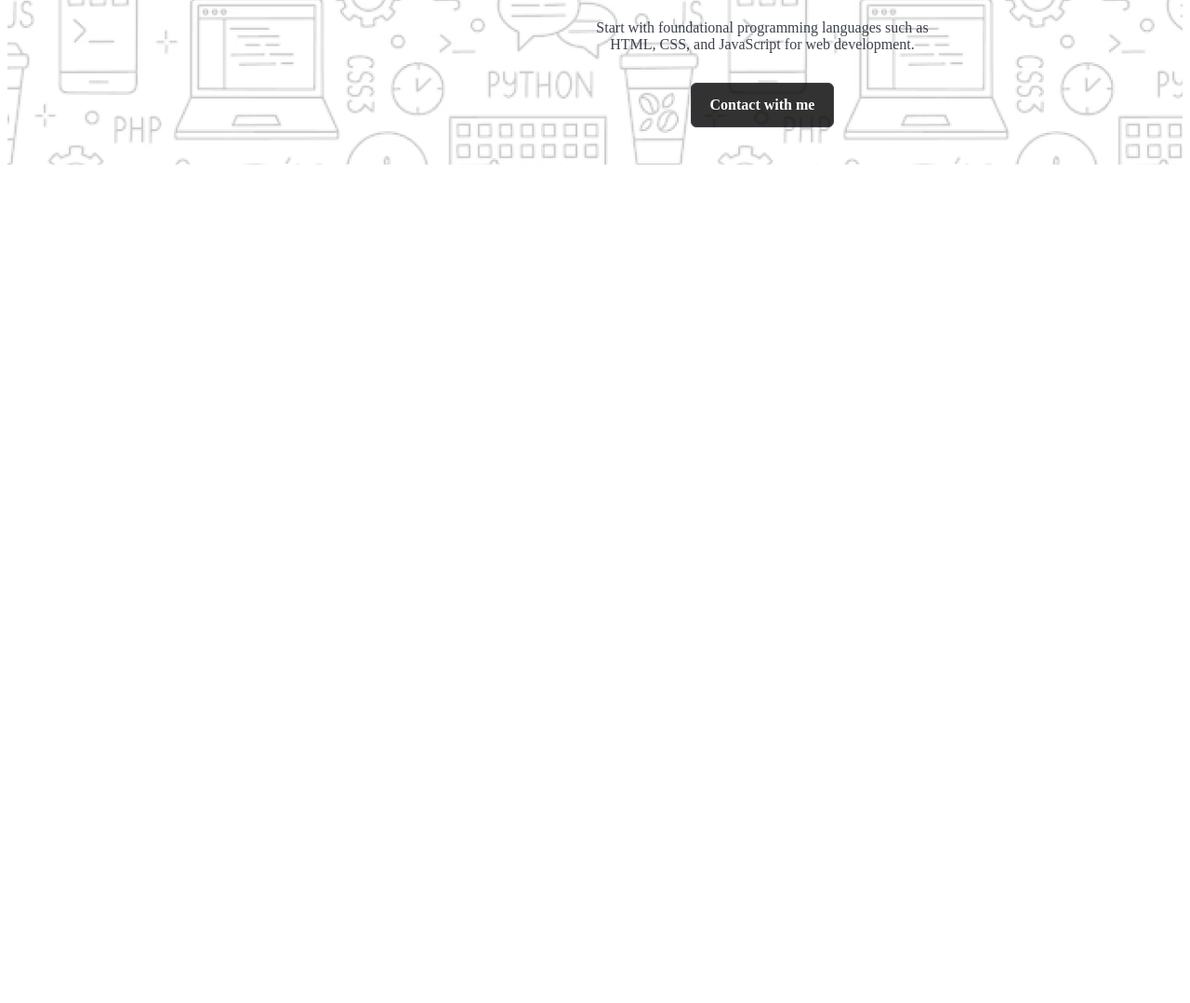
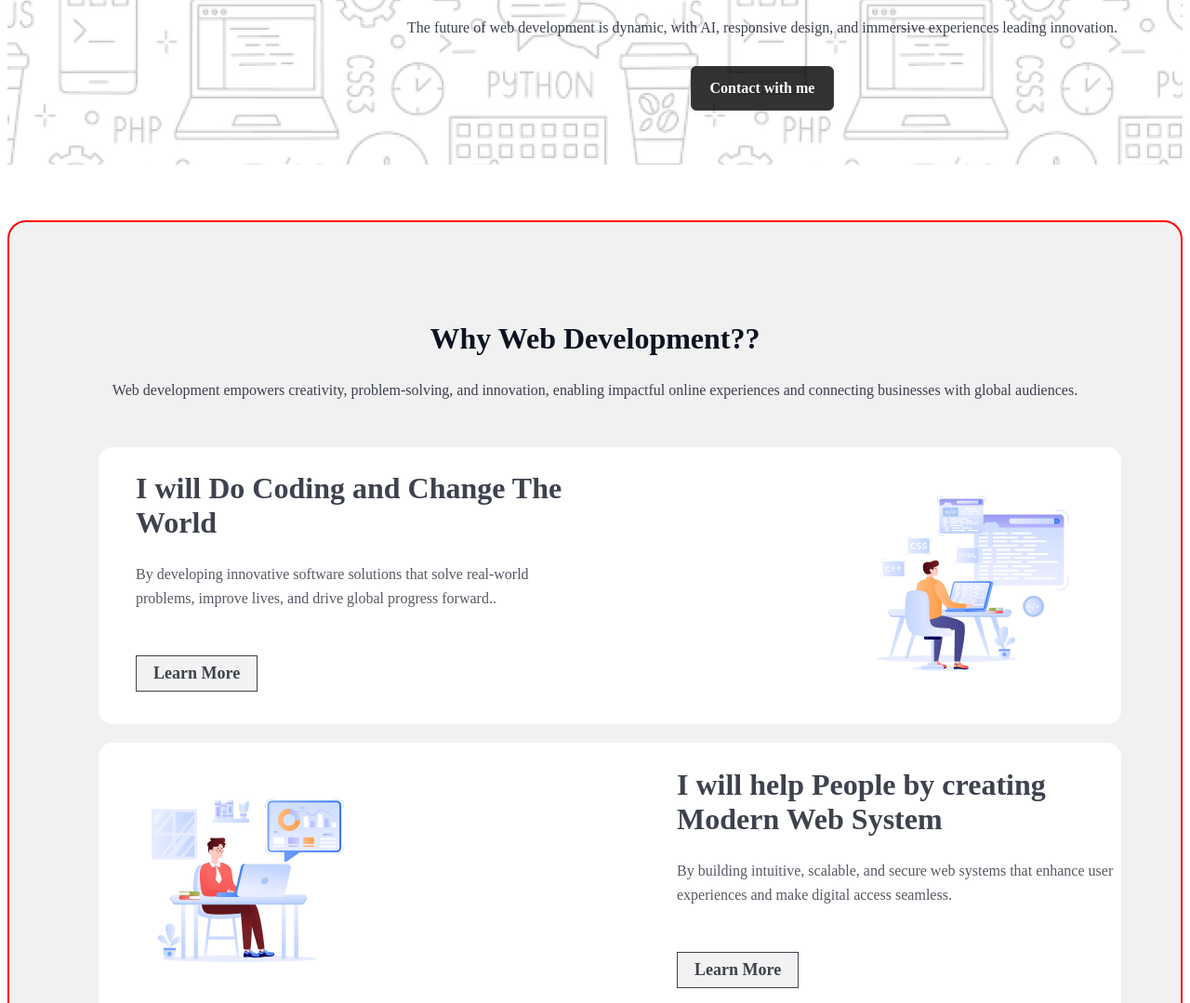
Before and after one commit to Sabbir-663/assignment-01, a plain HTML site: page index.html in a window 1280 px wide. Shown: the part 621-1700 px from the top of the page at 93% size. Before the commit the page ends 806 px from the top, so only its background shows below. Drawn offline with Linux system fonts and the light colour scheme; a web font is replaced by a local one.

Commit message:
Section 2 done

```diff
--- a/index.html
+++ b/index.html
@@ -18,8 +18,10 @@
             <div class="main-content">
                 <img src="./assets/Group.png" alt="">
                 <h1 class="main-tittle">"In the near future, I hope to <br> become a Developer."</h1>
-                <p class="main-description">Start with foundational programming languages such as <br> HTML, CSS, and JavaScript for web development.</p>
-              <button class="btn2">Contact with me</button>
+                <p class="main-description">
+                    The future of web development is dynamic, with AI, responsive design, and immersive experiences leading innovation.</p>
+
+              <input class="btn2" type="button" value="Contact with me">
         </div>
 
 
@@ -27,5 +29,65 @@
 
     </section>
 
+
+    <!-- Section 2 --><!-- Section 2 --><!-- Section 2 --><!-- Section 2 --><!-- Section 2 --><!-- Section 2 --><!-- Section 2 -->
+
+   <section class="section-2">
+    <div class="part-1">
+        <h2 class="part1-title">
+            Why Web Development??
+
+        </h2>
+        <p class="part1-description">
+            Web development empowers creativity, problem-solving, and innovation, enabling impactful online experiences and connecting businesses with global audiences.
+        </p>
+    </div>
+
+    <div class="part-2">
+        <div class="points">
+            <div class="point-content">
+               <h2 class="point-title">I will Do Coding and Change The World</h2>
+               <p class="point-description">By developing innovative software solutions that solve real-world
+                 problems, improve lives, and drive global progress forward..</p>
+                <input class="point-button" type="button" value="Learn More">
+            </div>
+            <div class=" point-images">
+            <img src="./assets/Group 4.png" alt="">
+            </div>
+
+        </div>
+        <div class="points">
+            <div class="point-images">
+                <img src="./assets/Group 3.png" alt="">
+            </div>
+            <div class="point-content">
+            <h2 class="point-title">I will help People by creating Modern Web System
+            </h2>
+            <p class="point-description">By building intuitive, scalable, and secure web systems that enhance user
+                 experiences and make digital access seamless.</p>
+
+            <input class="point-button" type="button" value="Learn More">
+        </div>
+
+        </div>
+        <div class="points">
+           <div class="point-content">
+            <h2 class="point-title">Web Development is a creative work.</h2>
+            <p class="point-description">Web development is creative because it blends design, coding, and problem-solving
+                 to craft unique digital experiences that engage users effectively.</p>
+                <input class="point-button" type="button" value="Learn More">
+            </div>
+            <div class=" point-images">
+                <img src="./assets/Group 4.png" alt="">
+            </div>
+        </div>
+
+    </div>
+</section>
+
+
+
+
+
 </body>
 </html>
--- a/style.css
+++ b/style.css
@@ -2,7 +2,8 @@
 
 @import url('https://fonts.googleapis.com/css2?family=Azeret+Mono:ital,wght@0,100..900;1,100..900&display=swap');
 
-
+// <uniquifier>: Use a unique and descriptive class name
+// <weight>: Use a value from 100 to 900
 
 .azeret-mono-<uniquifier> {
   font-family: "Azeret Mono", monospace;
@@ -59,6 +60,7 @@ main-content img{
     margin-bottom: 24px;
     font-family: "Azeret Mono";
 
+
 }
 .main-description{
     color: rgb(13, 19, 33);
@@ -82,21 +84,101 @@ main-content img{
 }
 
 
+
+
+
+
+  /* Section-2 */ /* Section-2 */ /* Section-2 */ /* Section-2 */ /* Section-2 */ /* Section-2 */ /* Section-2 */ /* Section-2 */
+
   .part1-title{
     color: rgb(13, 19, 33);
     font-size: 32px;
-    font-weight: 100;
+    font-weight: 800;
     font-family: mono;
     text-align: center;
     margin-bottom: 24px;
+    font-family: "Azeret Mono";
   }
   .part1-description{
     color: rgb(13, 19, 33);
     font-size: 16px;
-    font-weight: 100;
+    font-weight: 400;
     line-height: 26px;
     text-align: center;
     opacity: 0.8;
     margin-bottom: 48px;
     font-family: "Azeret Mono";
- }
+  }
+
+
+  .section-2{
+    padding: 80px 96px;
+    margin: auto;
+    margin-top: 60px;
+    max-width: 1140px;
+   border: 2px solid red;
+   background-color: rgba(208, 209, 211, 0.299);
+   border-radius: 20px;
+
+
+  }
+  .part-2{
+   display: flex;
+   flex-direction: column;
+   gap: 20px;
+  }
+
+.points{
+    width: 1100px;
+    display: flex;
+    justify-content: space-between;
+    align-items: top;
+    background-color: rgba(255, 255, 255, 1);
+    border-radius: 15px;
+    margin: auto;
+
+
+}
+.point-content{
+    margin: auto 0px;
+    max-width: 478px;
+  text-align: left;
+  margin-left: 40px;
+}
+.point-title{
+    color: rgb(13, 19, 33);
+    font-size: 32px;
+    font-weight: 800;
+    line-height: 37px;
+   text-align: left;
+   font-family: "Azeret Mono";
+    margin-bottom: 24px;
+    opacity: 0.8;
+
+}
+ .point-description{color: rgb(13, 19, 33);
+        font-family: mono;
+        font-size: 16px;
+        font-weight: 400;
+        line-height: 26px;
+        text-align: left;
+        opacity: 0.7;
+        margin-bottom: 48px;
+        font-family: "Azeret Mono";
+}
+.point-button{
+
+
+    color: rgb(13, 19, 33);
+    border: 1px solid rgb(13, 19, 33);
+    font-size: 18px;
+    font-weight: 600;
+    text-align: center;
+    opacity: 0.8;
+    padding: 8px 18px;
+    font-family: "Azeret Mono";
+    margin-bottom: 35px;
+}
+.point-images{
+    margin: auto 40px;
+}
```
